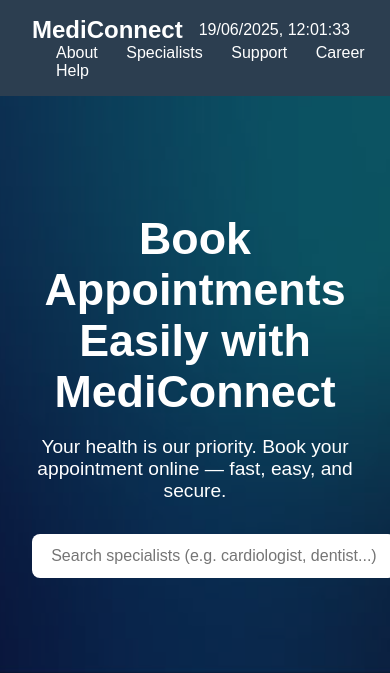
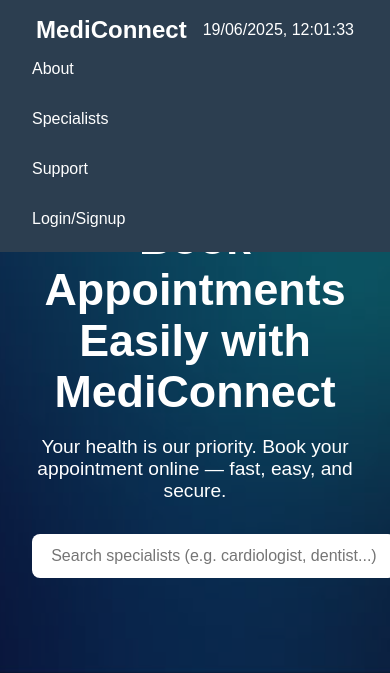
Before and after one commit to Hrishikesh-Acharyya/Team_Excelsior, a Django app: page / in a window 390 px wide. Shown: the top 673 px of the page. Run offline with Django 5.2, Linux system fonts and the light colour scheme.

Commit message:
Implements user registration functionality and styling
Adds a new user registration form and API endpoint to streamline user sign-ups.

Includes responsive design improvements for navigation and header styling.

Removes outdated HTML template in favor of a more organized structure using CSS for styling.

Enhances user experience with error handling and success messaging during registration.

```diff
--- a/voice_appointment_website/static/index.css
+++ b/voice_appointment_website/static/index.css
@@ -1,5 +1,4 @@
-
-    body {
+body {
       margin: 0;
       font-family: Arial, sans-serif;
       background: #f0f4f8;
@@ -19,6 +18,12 @@
       width: 100%;
       top: 0;
       z-index: 999;
+      box-sizing: border-box; /* Add this */
+      overflow-x: auto; /* Allows scrolling if content overflows */
+    }
+
+    nav, header {
+      overflow-x: auto;
     }
 
     .logo-section {
@@ -37,12 +42,28 @@
       color: white;
     }
 
+    nav {
+      display: flex;
+      flex-wrap: wrap; /* Already present */
+      justify-content: flex-end;
+      align-items: center;
+      gap: 1.5rem;
+      min-width: 0; /* Add this to allow shrinking */
+      box-sizing: border-box; /* Add this */
+      max-width: 100%; /* Add this */
+      overflow-x: auto;     /* Allows horizontal scroll if needed */
+    }
+
     nav a {
       color: white;
       text-decoration: none;
       margin-left: 1.5rem;
       font-size: 1rem;
       transition: color 0.3s;
+      white-space: nowrap;  /* Prevents link text from breaking */
+      text-overflow: ellipsis;
+      overflow: hidden;
+      min-width: 0;
     }
 
     nav a:hover {
@@ -172,3 +193,36 @@
       padding: 1rem;
       margin-top: 2rem;
     }
+
+    /* Responsive header and nav moved from index.html */
+@media (max-width: 700px) {
+  header {
+    flex-direction: column;
+    align-items: flex-start;
+    padding: 1rem;
+  }
+  nav {
+    width: 100%;
+    justify-content: flex-start;
+    gap: 1rem;
+    margin-top: 0.5rem;
+    flex-wrap: wrap;
+  }
+  .logo-section {
+    margin-bottom: 0.5rem;
+  }
+}
+
+@media (max-width: 500px) {
+      nav {
+        flex-direction: column;
+        align-items: flex-start;
+        width: 100%;
+      }
+      nav a {
+        margin-left: 0;
+        margin-bottom: 0.5rem;
+        width: 100%;
+        box-sizing: border-box;
+      }
+    }
--- a/voice_appointment_website/templates/index.html
+++ b/voice_appointment_website/templates/index.html
@@ -6,6 +6,52 @@
   <meta name="viewport" content="width=device-width, initial-scale=1.0"/>
   <title>Medical Appointment System</title>
   <link rel="stylesheet" href = "{% static 'index.css' %}" />
+  <style>
+    @media (max-width: 700px) {
+      header {
+        flex-direction: column;
+        align-items: flex-start;
+        padding: 1rem;
+      }
+      nav {
+        width: 100%;
+        justify-content: flex-start;
+        gap: 1rem;
+        margin-top: 0.5rem;
+        flex-wrap: wrap;
+      }
+      .logo-section {
+        margin-bottom: 0.5rem;
+      }
+    }
+
+    header {
+      display: flex;
+      justify-content: space-between;
+      align-items: center;
+      padding: 1rem 2rem;
+      width: 100%;
+      box-sizing: border-box;
+      overflow-x: auto; /* Allows scrolling if content overflows */
+    }
+
+    nav {
+      display: flex;
+      flex-wrap: wrap;      /* Allows links to wrap to next line */
+      gap: 1.5rem;
+      min-width: 0;         /* Allows nav to shrink inside flex parent */
+      max-width: 100%;      /* Prevents nav from exceeding container */
+      box-sizing: border-box;
+      overflow-x: auto;     /* Allows horizontal scroll if needed */
+    }
+
+    nav a {
+      white-space: nowrap;  /* Prevents link text from breaking */
+      text-overflow: ellipsis;
+      overflow: hidden;
+      min-width: 0;
+    }
+  </style>
 </head>
 <body>
 
@@ -19,8 +65,7 @@
       <a href="#about">About</a>
       <a href="specialists.html">Specialists</a>
       <a href="#support">Support</a>
-      <a href="#career">Career</a>
-      <a href="#help">Help</a>
+      <a href="{% url 'register_user_form' %}">Login/Signup</a>
     </nav>
   </header>
 
--- /dev/null
+++ b/voice_appointment_website/user/urls.py
@@ -0,0 +1,8 @@
+from django.urls import path
+from . import views
+
+urlpatterns = [
+    path('api_register/', views.registerUser.as_view(), name='register_user'),
+    path('register/', views.registerUserForm.as_view(), name='register_user_form'),
+  #  path('login/', views.loginUser.as_view(), name='login_user'),
+]
--- a/voice_appointment_website/voice_appointment_website/urls.py
+++ b/voice_appointment_website/voice_appointment_website/urls.py
@@ -21,4 +21,5 @@ urlpatterns = [
     path('admin/', admin.site.urls),
     path('', include('appointment_booking.urls')),
     path('voice_data_extraction/', include('voice_data_extraction.urls')),
+    path('user/', include('user.urls'))
 ]
```
Also changed, not shown: voice_appointment_website/static/register.css (added, +61 -0 lines), voice_appointment_website/templates/New user.html (deleted, +0 -78 lines), voice_appointment_website/templates/register.html (added, +35 -0 lines), voice_appointment_website/user/serializers.py (added, +19 -0 lines), voice_appointment_website/user/views.py (+56 -0 lines).
